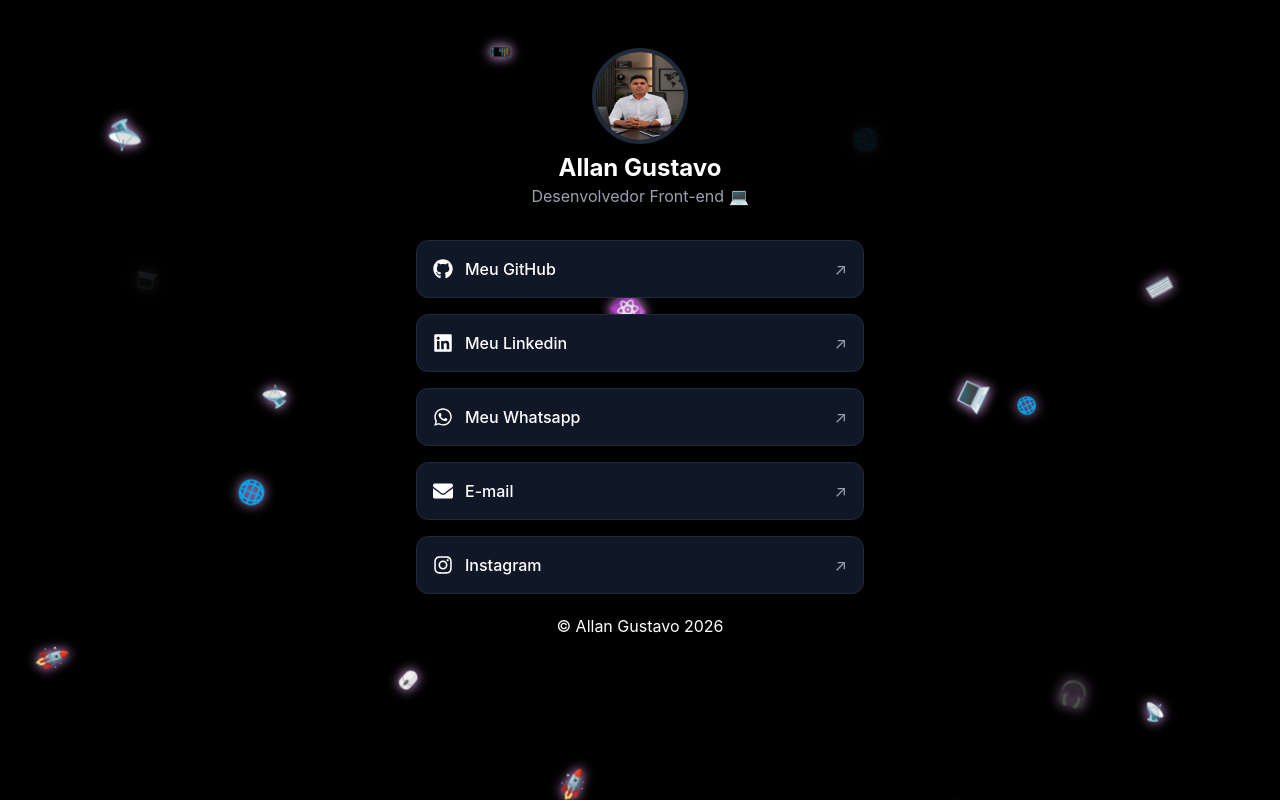
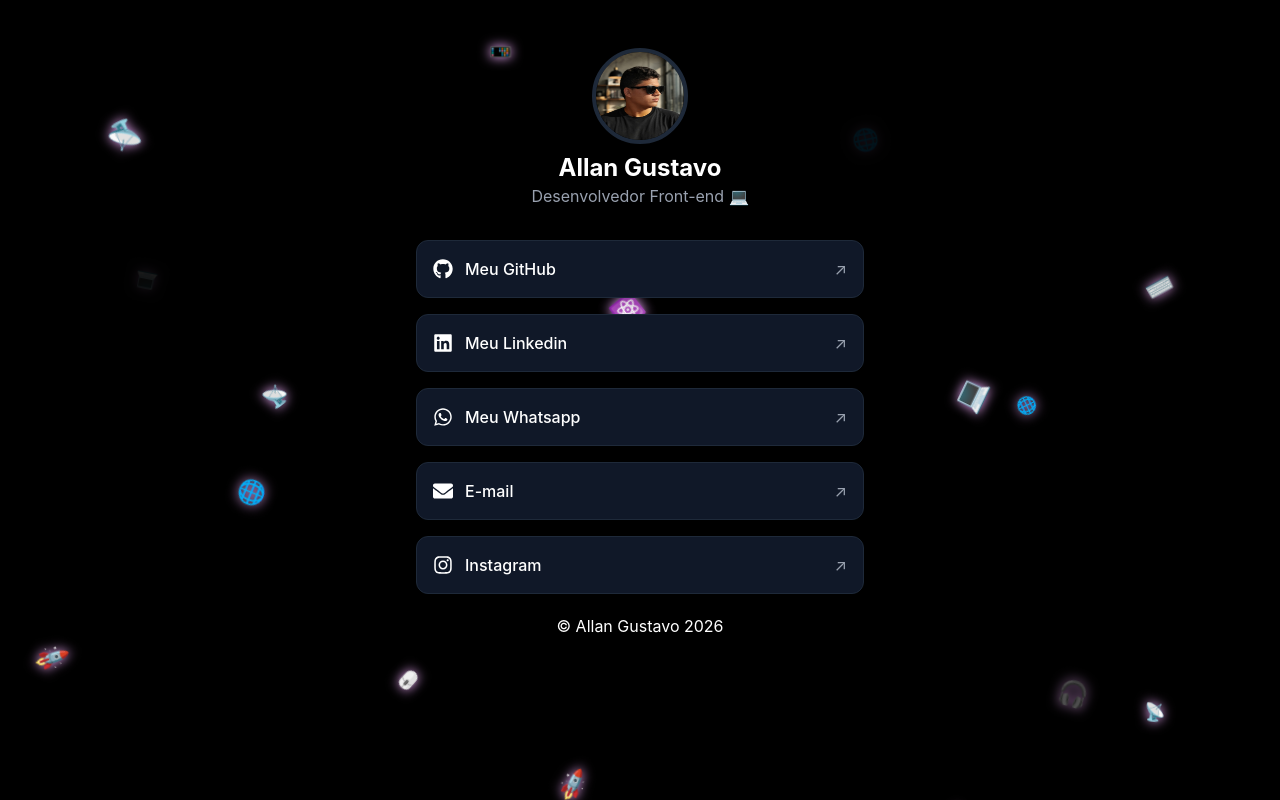
Before and after one commit to Allan75489/dev-links, a React (Vite) app: page / in a window 1280 px wide. Built offline with nearby package versions, Linux system fonts and the light colour scheme.

Commit message:
Troca da foto do perfil

```diff
--- a/src/components/Biolinks.jsx
+++ b/src/components/Biolinks.jsx
@@ -28,7 +28,7 @@
 
             <div className="flex flex-col items-center">
 
-                <div className="relative z-10">
+                <div className="relative z-20">
                 <img
                 src="/foto.jpg"
                     alt="Foto de perfil"
```
Also changed, not shown: public/foto.jpg.
